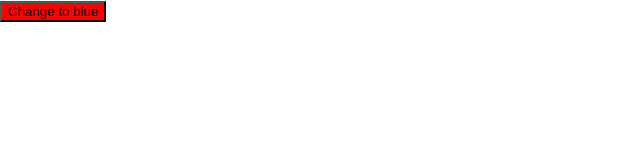
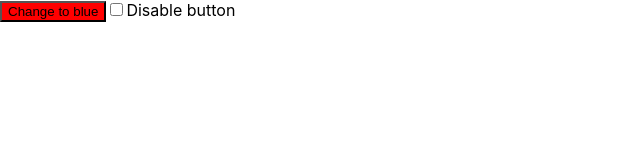
Before and after one commit to MatchuPitchu/react-testing-library-tutorial, a React (Create React App) app: page / in a window 1280 px wide. Shown: the top 160 px of the page, without its empty margins (0-640 px from the left). Built offline with nearby package versions, Linux system fonts and the light colour scheme.

Commit message:
add checkbox and functionality tests

```diff
--- a/src/App.css
+++ b/src/App.css
@@ -5,3 +5,7 @@
 .btn--blue {
   background-color: blue;
 }
+
+.btn--gray {
+  background-color: gray;
+}
--- a/src/App.js
+++ b/src/App.js
@@ -3,15 +3,30 @@ import './App.css';
 
 const App = () => {
   const [buttonColor, setButtonColor] = useState('red');
+  const [isChecked, setIsChecked] = useState(false);
+
   const nextBtnColor = buttonColor === 'red' ? 'blue' : 'red';
 
   const clickHandler = () => setButtonColor(nextBtnColor);
+  const changeCheckboxHandler = () => setIsChecked((prev) => !prev);
 
   return (
     <div>
-      <button className={`btn--${buttonColor}`} onClick={clickHandler}>
+      <button
+        className={`btn--${isChecked ? 'gray' : buttonColor}`}
+        onClick={clickHandler}
+        disabled={isChecked}
+      >
         Change to {nextBtnColor}
       </button>
+      <input
+        type='checkbox'
+        id='disable-button-checkbox'
+        value={isChecked}
+        aria-checked={isChecked}
+        onChange={changeCheckboxHandler}
+      />
+      <label htmlFor='disable-button-checkbox'>Disable button</label>
     </div>
   );
 };
```
Also changed, not shown: 1 other file (tests, documents, lock files or other folders).
